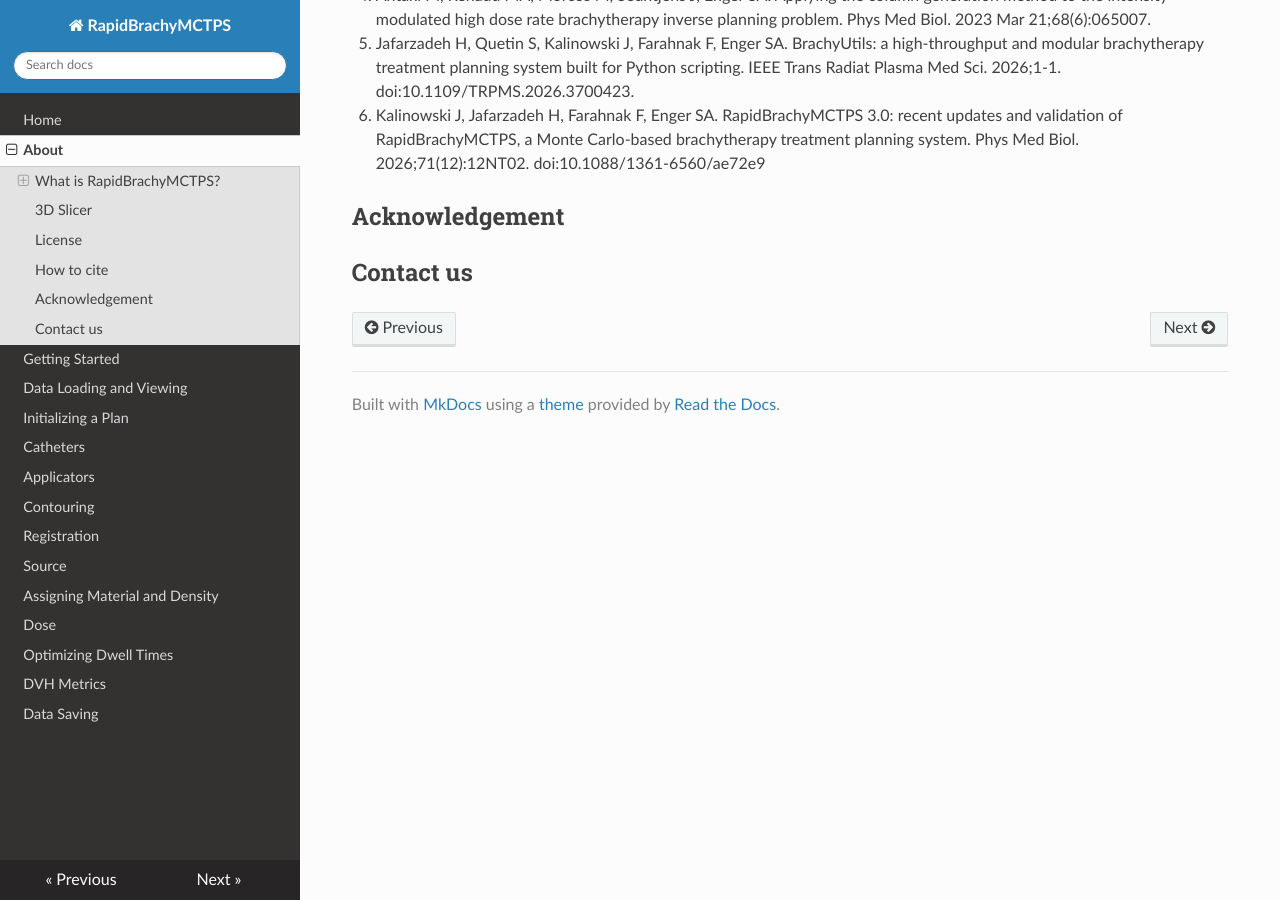
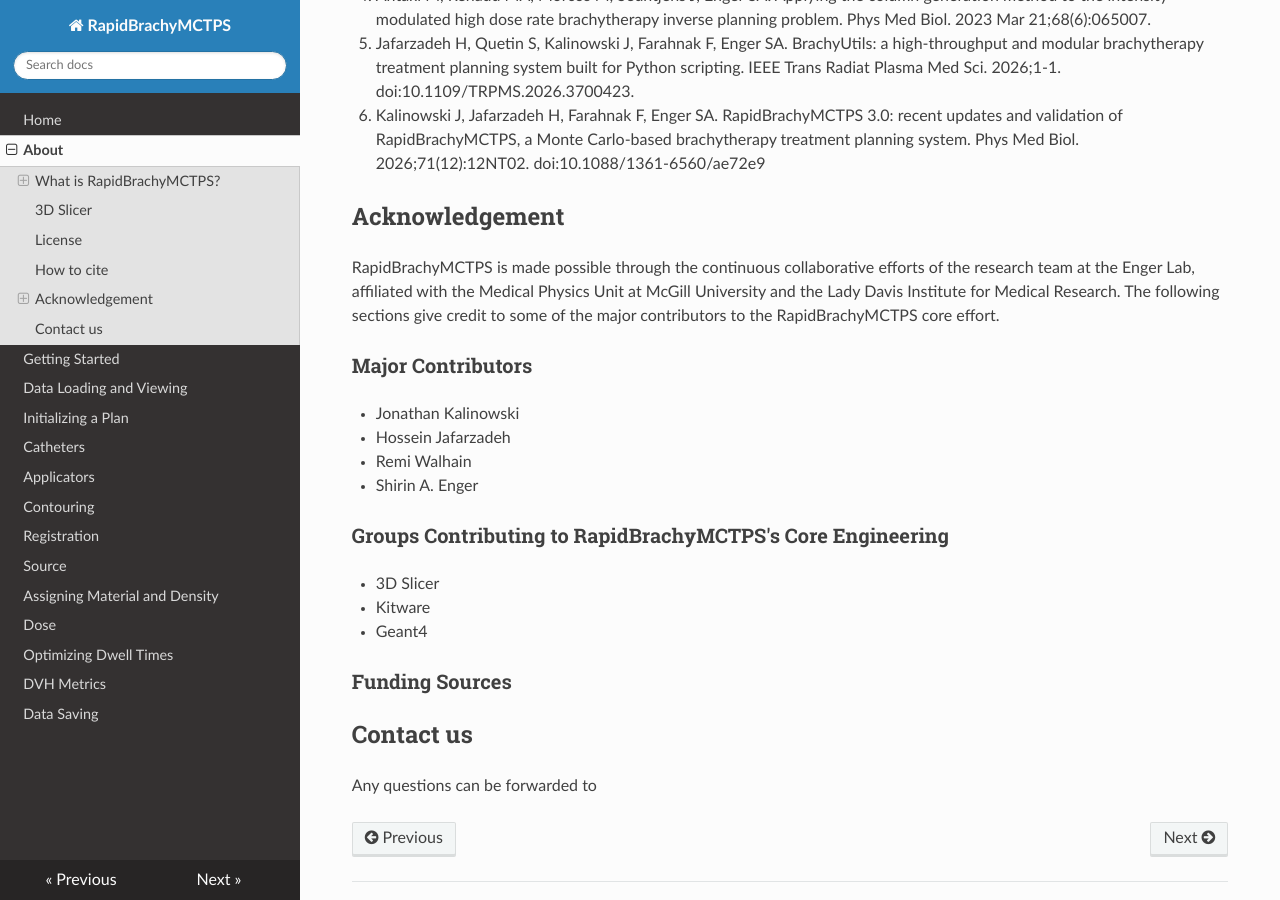
Before and after one commit to engerlab/RapidBrachyMCTPS_Documentation, an MkDocs documentation site: the page built from docs/about.md, in a window 1280 px wide and 900 px high, scrolled down 1377 px. Built offline with MkDocs 1.6.1, drawn with Linux system fonts in a browser that asks for light colours; nearby versions of some CDN libraries.

Commit message:
Update ROI tab, and about section

```diff
--- a/docs/about.md
+++ b/docs/about.md
@@ -31,5 +31,20 @@ If you use RapidBrachyMCTPS for research, please cite the following in your publ
 6. Kalinowski J, Jafarzadeh H, Farahnak F, Enger SA. RapidBrachyMCTPS 3.0: recent updates and validation of RapidBrachyMCTPS, a Monte Carlo-based brachytherapy treatment planning system. Phys Med Biol. 2026;71(12):12NT02. doi:10.1088/1361-6560/ae72e9
 
 ## Acknowledgement
+RapidBrachyMCTPS is made possible through the continuous collaborative efforts of the research team at the Enger Lab, affiliated with the Medical Physics Unit at McGill University and the Lady Davis Institute for Medical Research. The following sections give credit to some of the major contributors to the RapidBrachyMCTPS core effort.
+
+### Major Contributors
+* Jonathan Kalinowski
+* Hossein Jafarzadeh
+* Remi Walhain
+* Shirin A. Enger
+
+### Groups Contributing to RapidBrachyMCTPS's Core Engineering
+* 3D Slicer
+* Kitware
+* Geant4
+
+### Funding Sources
 
 ## Contact us
+Any questions can be forwarded to
```
Also changed, not shown: docs/import.md (+2 -0 lines), docs/installation.md (+1 -1 lines), docs/plan.md (+8 -0 lines), docs/img/3D-Slicer-Mark.png (deleted), docs/img/ROI.png, docs/img/ROITab.png (added), docs/img/rapidbrachy.png, site/about/index.html, site/applicator/index.html, site/catheter/index.html, site/contouring/index.html, site/dose/index.html, site/index.html, site/installation/index.html, 2 more files, 1 other file.
